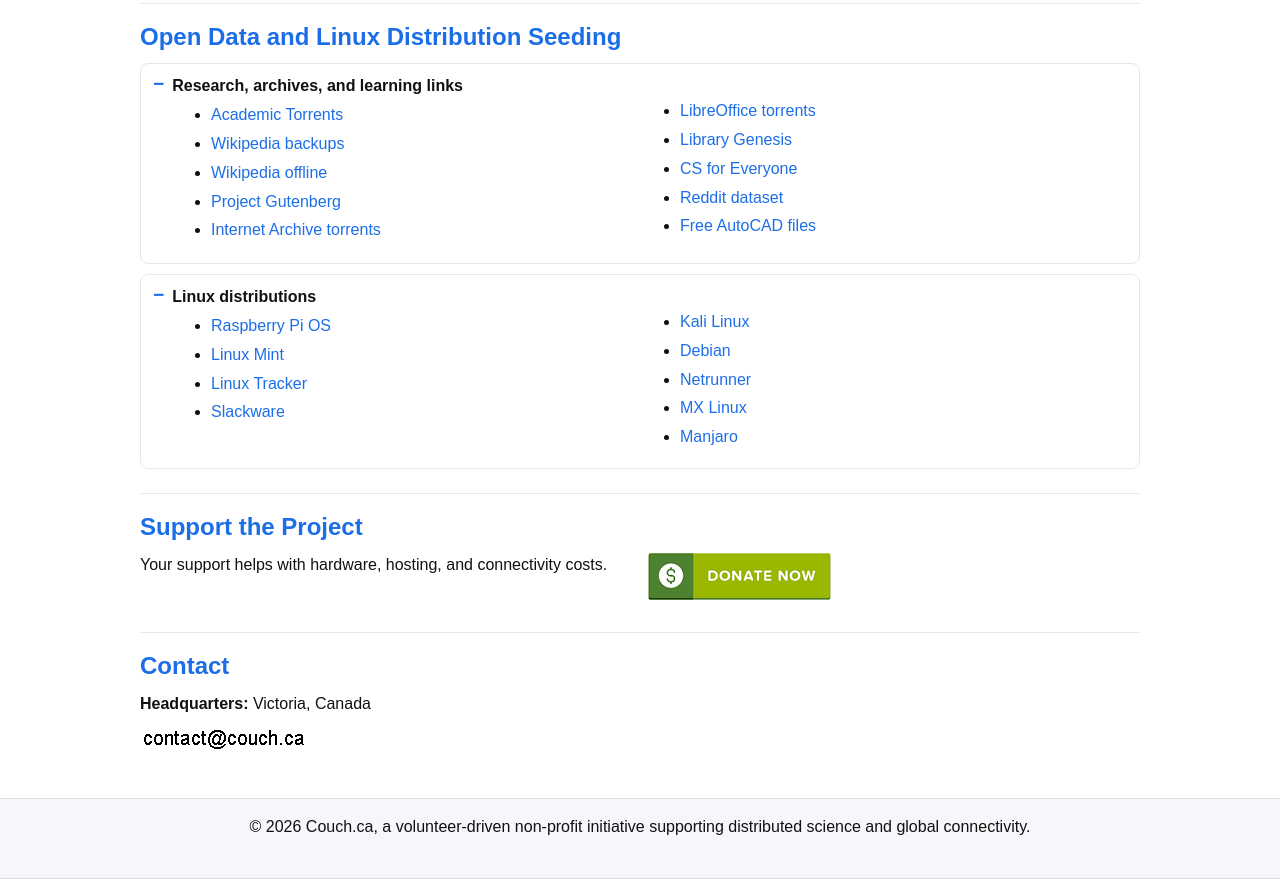
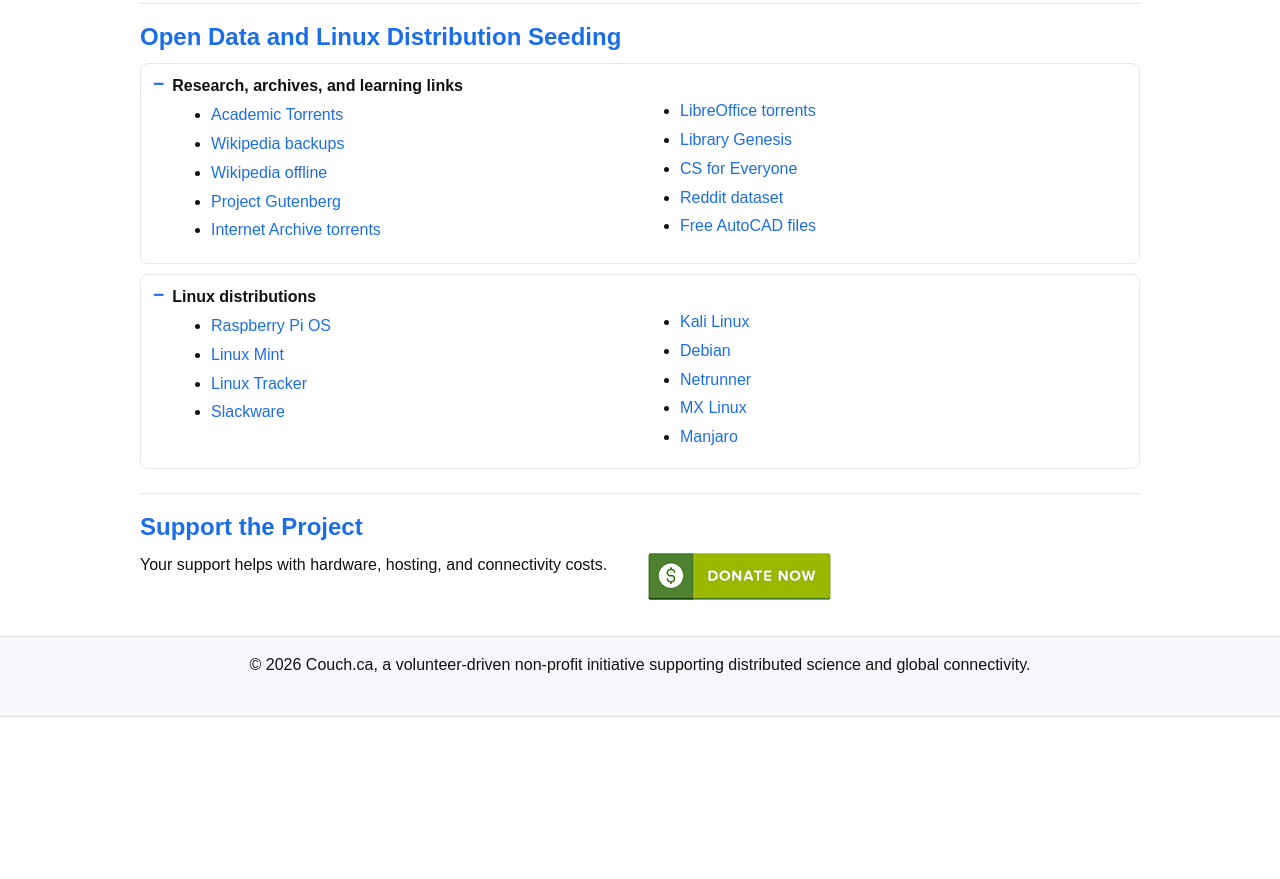
Before and after one commit to Couch-hub/couch-hub.github.io, a plain HTML site: page index.html in a window 1280 px wide. Shown: the part 2114-2993 px from the top of the page. After the commit the page ends 2831 px from the top, so only its background shows below. Drawn offline with Linux system fonts and the light colour scheme.

Commit message:
Update index.html

```diff
--- a/index.html
+++ b/index.html
@@ -233,13 +233,6 @@
         </div>
       </div>
     </section>
-	<section id="contact" class="section">
-	  <h2>Contact</h2>
-	  <p><strong>Headquarters:</strong> Victoria, Canada</p>
-	  <p>
-		<img src="contact.png" alt="contact info">
-	  </p>
-	</section>
   </main>
 
   <footer>
```
